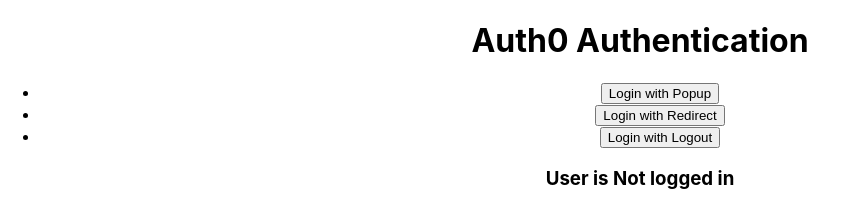
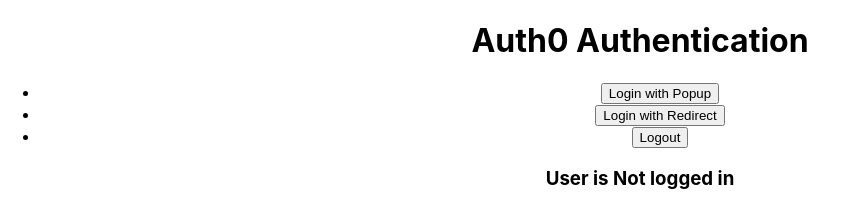
Before and after one commit to JSPlatt/React-Helper, a React (Create React App) app: page / in a window 1280 px wide. Shown: the top 217 px of the page, without its empty margins (0-847 px from the left). Built offline with nearby package versions, Linux system fonts and the light colour scheme.

Commit message:
starting api

```diff
--- a/src/App.js
+++ b/src/App.js
@@ -17,7 +17,7 @@
         <ul>
           <li><button onClick={loginWithPopup}>Login with Popup</button></li>
           <li><button onClick={loginWithRedirect}>Login with Redirect</button></li>
-          <li><button onClick={logout}>Login with Logout</button></li>
+          <li><button onClick={logout}>Logout</button></li>
         </ul>
         <h3>User is { isAuthenticated? "Logged in" : "Not logged in" }</h3>
         { isAuthenticated && (
```
Also changed, not shown: api/package.json (added, +12 -0 lines).
